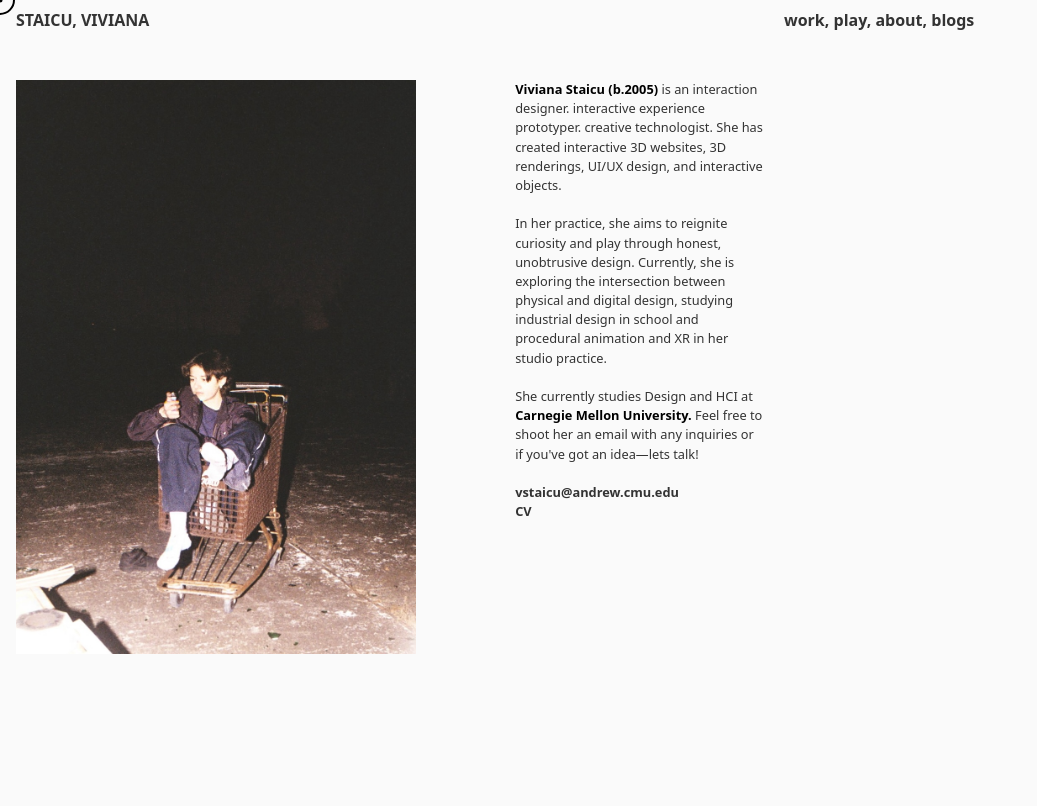
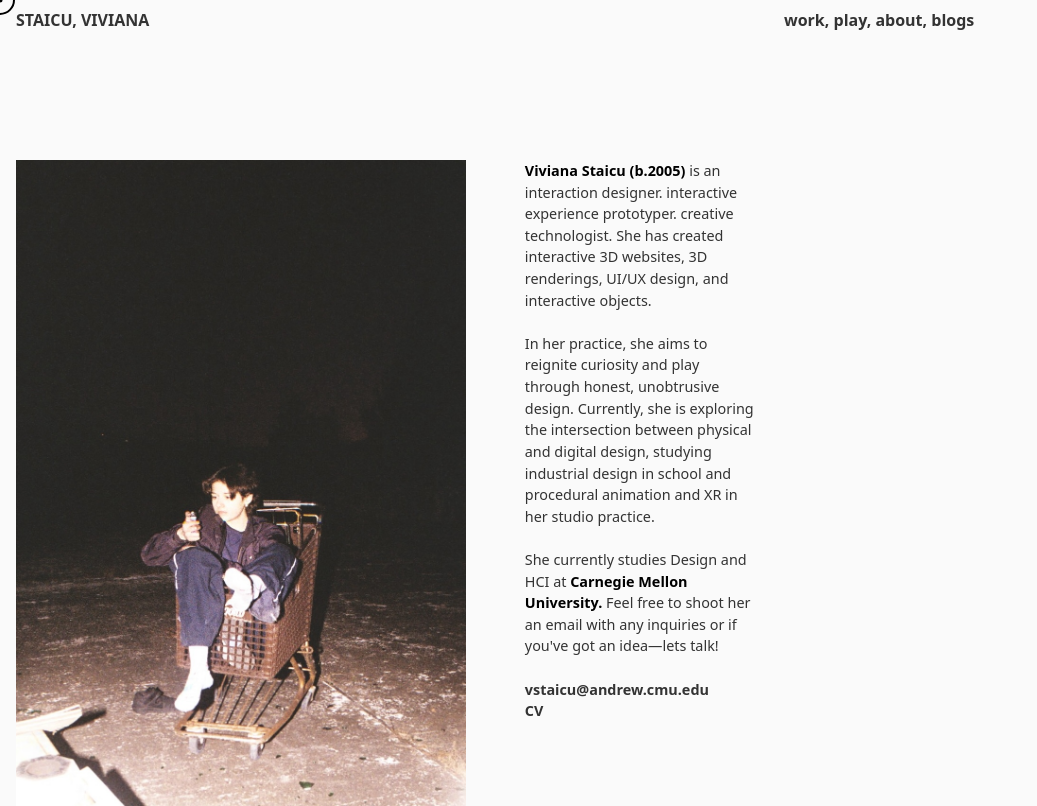
Before and after one commit to viviciu/viviciu.github.io, a Next.js app in the folder portfolio/: page /about in a window 1280 px wide. Shown: the whole page, without its empty margins (0-1037 px from the left). Built offline with nearby package versions, Linux system fonts and the light colour scheme.

Commit message:
font size edits in about page

```diff
--- a/portfolio/app/about/page.jsx
+++ b/portfolio/app/about/page.jsx
@@ -4,21 +4,22 @@ import Link from "next/link";
 
 export default function About() {
   return (
-    <main className="px-4 mt-20 h-full lg:grid lg:grid-cols-5">
+    <main className="px-4 mt-[20vh] h-full lg:grid lg:grid-cols-10 gap-x-6">
       {/* flex justify-center items-center */}
       <div
         className="
-       items-start col-span-2 max-h-dvh"
+       items-start col-span-4"
       >
+        {/* Add layout="responsive" to remove margin */}
         <Image
           src={"/imgs/AA009-crop1.jpg"}
           alt="home page image"
-          width={400}
+          width={450}
           height={500}
         />
       </div>
 
-      <p className="col-start-3 text-cap">
+      <p className="col-start-5 col-span-2 text-[0.9rem]">
         <span className="text-black font-semibold">
           Viviana Staicu (b.2005)
         </span>{" "}
```
